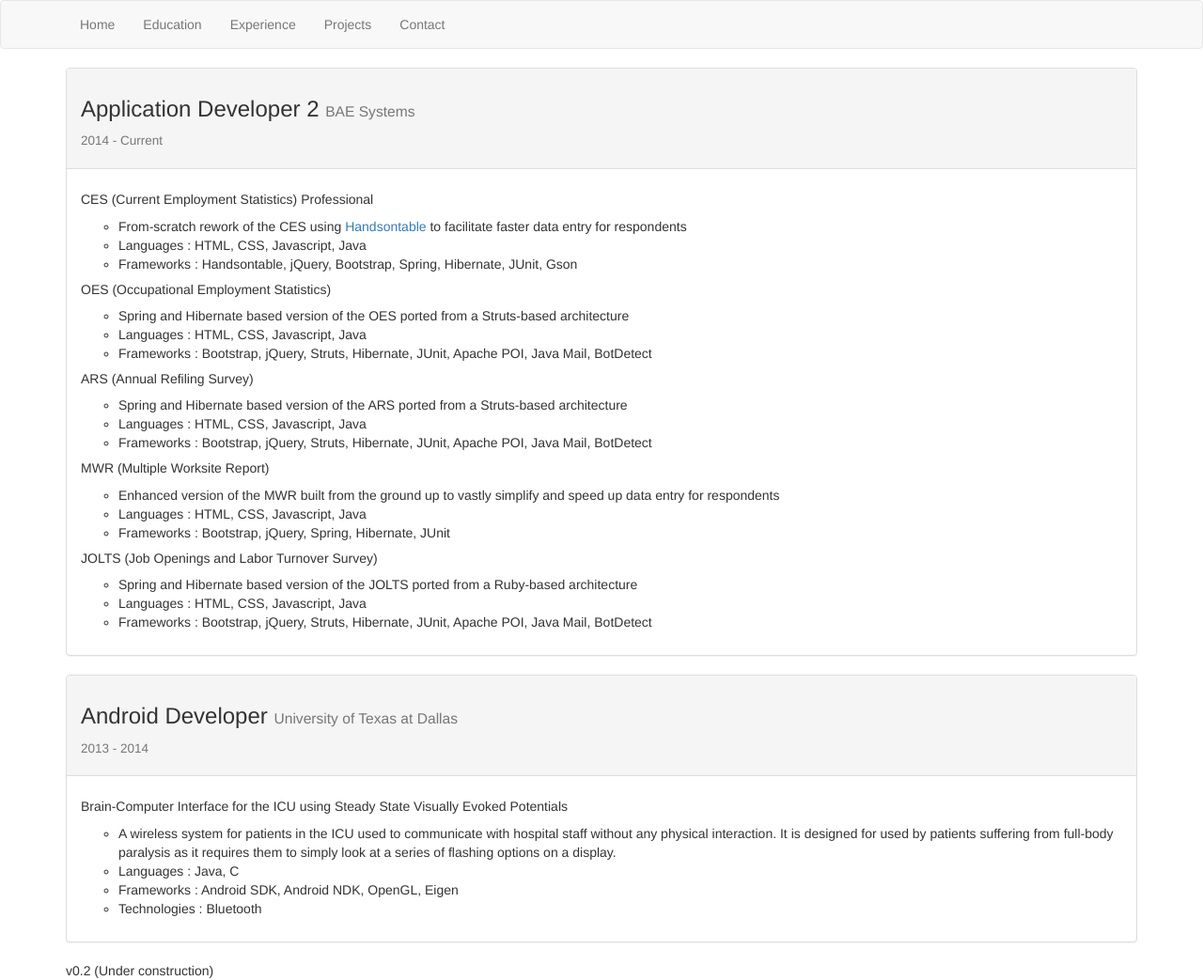
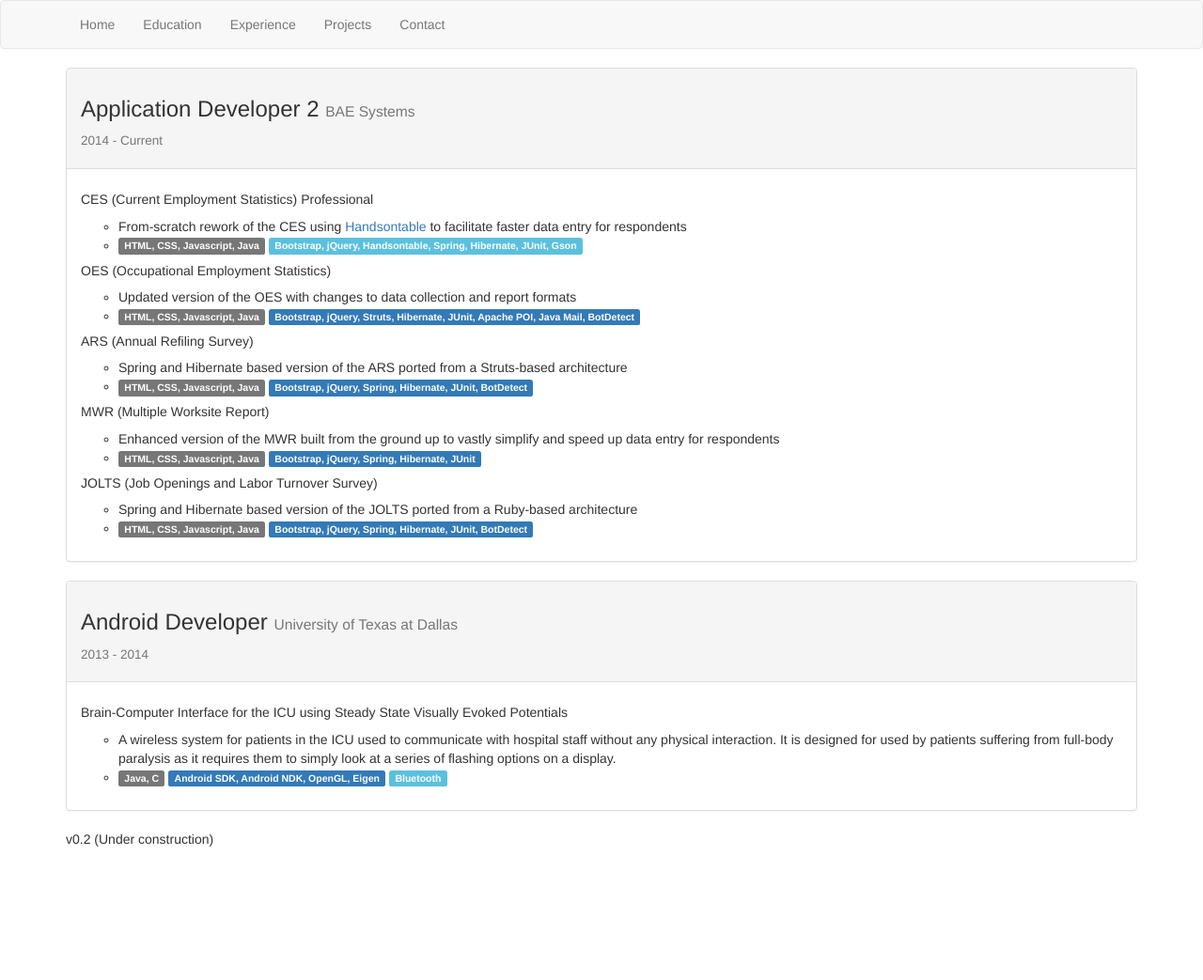
Before and after one commit to vikramdesh1/vikramdesh1.github.io, a Jekyll site: the page built from experience.html, in a window 1280 px wide. Shown: the whole page at 94% size. Built offline with Jekyll 4.4.1, drawn with Linux system fonts in a browser that asks for light colours; nearby versions of some CDN libraries; after the commit the page ends 903 px from its top, so only the background shows below that.

Commit message:
added labels

```diff
--- a/experience.html
+++ b/experience.html
@@ -13,36 +13,31 @@ title: Experience
                 <li><h5>CES (Current Employment Statistics) Professional</h5>
                 <ul>
                     <li>From-scratch rework of the CES using <a href="https://handsontable.com">Handsontable</a> to facilitate faster data entry for respondents</li>
-                    <li>Languages : HTML, CSS, Javascript, Java</li>
-                    <li>Frameworks : Handsontable, jQuery, Bootstrap, Spring, Hibernate, JUnit, Gson</li>
+                    <li><span class="label label-default">HTML, CSS, Javascript, Java</span> <span class="label label-info">Bootstrap, jQuery, Handsontable, Spring, Hibernate, JUnit, Gson</span></li>
                 </ul>
                 </li>
                 <li><h5>OES (Occupational Employment Statistics)</h5>
                 <ul>
-                    <li>Spring and Hibernate based version of the OES ported from a Struts-based architecture</li>
-                    <li>Languages : HTML, CSS, Javascript, Java</li>
-                    <li>Frameworks : Bootstrap, jQuery, Struts, Hibernate, JUnit, Apache POI, Java Mail, BotDetect</li>
+                    <li>Updated version of the OES with changes to data collection and report formats</li>
+                    <li><span class="label label-default">HTML, CSS, Javascript, Java</span> <span class="label label-primary">Bootstrap, jQuery, Struts, Hibernate, JUnit, Apache POI, Java Mail, BotDetect</span></li>
                 </ul>
                 </li>
                 <li><h5>ARS (Annual Refiling Survey)</h5>
                 <ul>
                     <li>Spring and Hibernate based version of the ARS ported from a Struts-based architecture</li>
-                    <li>Languages : HTML, CSS, Javascript, Java</li>
-                    <li>Frameworks : Bootstrap, jQuery, Struts, Hibernate, JUnit, Apache POI, Java Mail, BotDetect</li>
+                    <li><span class="label label-default">HTML, CSS, Javascript, Java</span> <span class="label label-primary">Bootstrap, jQuery, Spring, Hibernate, JUnit, BotDetect</span></li>
                 </ul>
                 </li>
                 <li><h5>MWR (Multiple Worksite Report)</h5>
                 <ul>
                     <li>Enhanced version of the MWR built from the ground up to vastly simplify and speed up data entry for respondents</li>
-                    <li>Languages : HTML, CSS, Javascript, Java</li>
-                    <li>Frameworks : Bootstrap, jQuery, Spring, Hibernate, JUnit</li>
+                    <li><span class="label label-default">HTML, CSS, Javascript, Java</span> <span class="label label-primary">Bootstrap, jQuery, Spring, Hibernate, JUnit</span></li>
                 </ul>
                 </li>
                 <li><h5>JOLTS (Job Openings and Labor Turnover Survey)</h5>
                 <ul>
                     <li>Spring and Hibernate based version of the JOLTS ported from a Ruby-based architecture</li>
-                    <li>Languages : HTML, CSS, Javascript, Java</li>
-                    <li>Frameworks : Bootstrap, jQuery, Struts, Hibernate, JUnit, Apache POI, Java Mail, BotDetect</li>
+                    <li><span class="label label-default">HTML, CSS, Javascript, Java</span> <span class="label label-primary">Bootstrap, jQuery, Spring, Hibernate, JUnit, BotDetect</span></li>
                 </ul>
                 </li>
             </ul>
@@ -59,9 +54,7 @@ title: Experience
                 <li><h5>Brain-Computer Interface for the ICU using Steady State Visually Evoked Potentials</h5>
                 <ul>
                     <li>A wireless system for patients in the ICU used to communicate with hospital staff without any physical interaction.  It is designed for used by patients suffering from full-body paralysis as it requires them to simply look at a series of flashing options on a display.</li>
-                    <li>Languages : Java, C</li>
-                    <li>Frameworks : Android SDK, Android NDK, OpenGL, Eigen</li>
-                    <li>Technologies : Bluetooth
+                    <li><span class="label label-default">Java, C</span> <span class="label label-primary">Android SDK, Android NDK, OpenGL, Eigen</span> <span class="label label-info">Bluetooth</span></li>
                 </ul>
                 </li>
             </ul>
```
